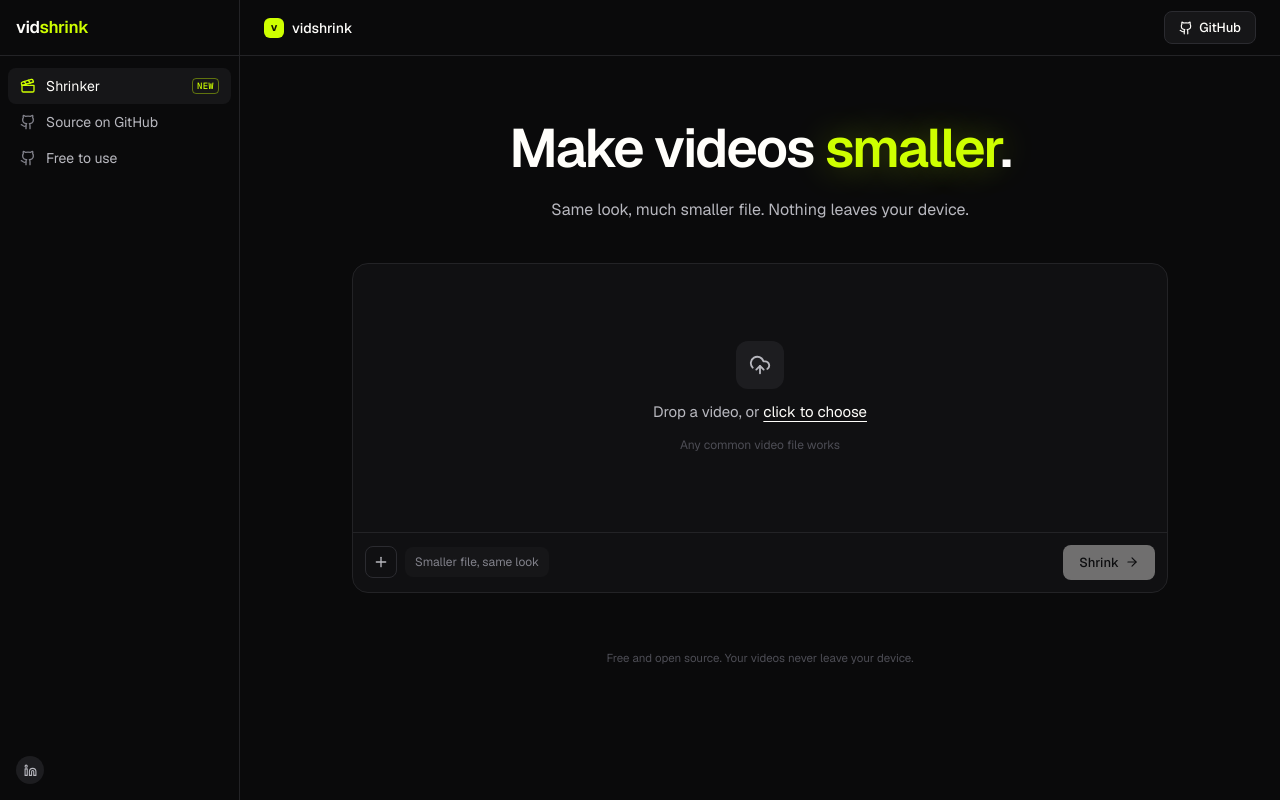
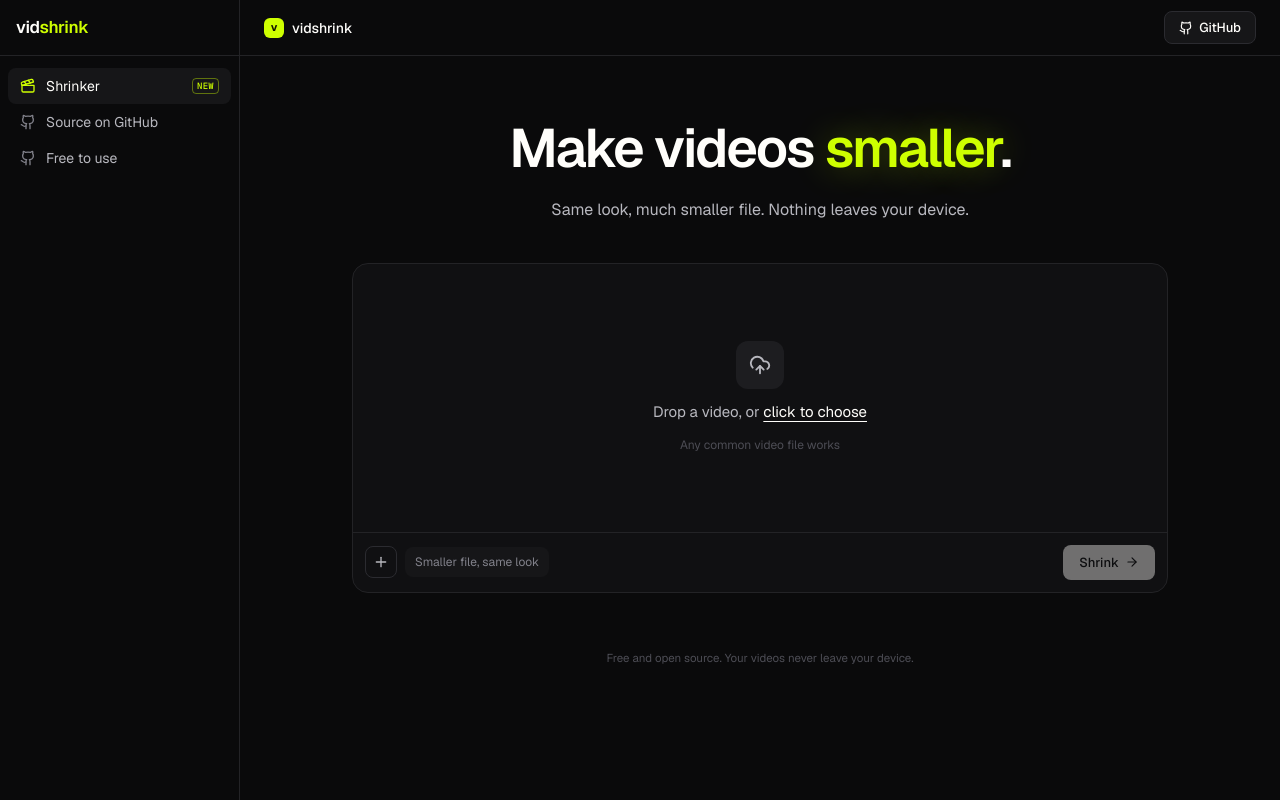
Before and after one commit to sachin1228/vidshrink, a React (Vite) app: page / in a window 1280 px wide. Built offline with nearby package versions, Linux system fonts and the light colour scheme.

Commit message:
Remove the LinkedIn link

```diff
--- a/src/components/Sidebar.tsx
+++ b/src/components/Sidebar.tsx
@@ -1,4 +1,4 @@
-import { Clapperboard, Github, Linkedin } from "lucide-react";
+import { Clapperboard, Github } from "lucide-react";
 
 function NavRow({
   icon,
@@ -58,17 +58,6 @@ export function Sidebar() {
         />
       </nav>
 
-      <div className="flex items-center gap-2 px-4 pb-4">
-        <a
-          aria-label="LinkedIn"
-          href="https://www.linkedin.com/in/sachin1228/"
-          target="_blank"
-          rel="noreferrer"
-          className="flex size-7 cursor-pointer items-center justify-center rounded-full bg-raised2 text-soft transition-colors hover:text-ink"
-        >
-          <Linkedin size={13} />
-        </a>
-      </div>
     </aside>
   );
 }
```
